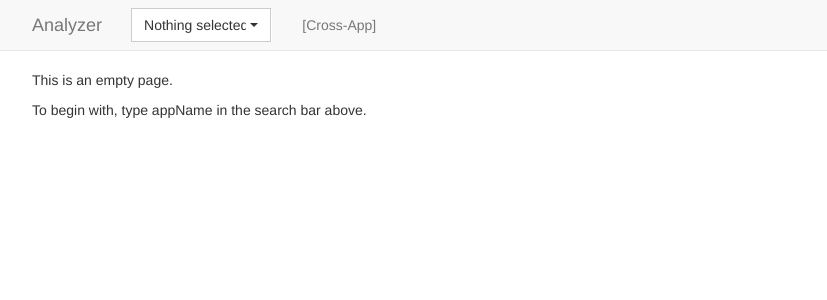
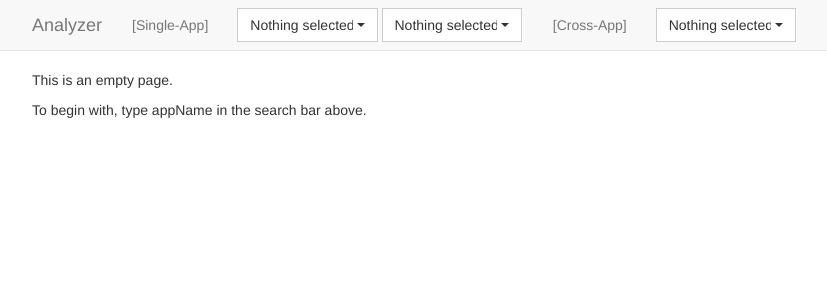
Before and after one commit to Hyperpilotio/analyzer, a Django app: page / in a window 1280 px wide. Shown: the top 300 px of the page, without its empty margins (38-865 px from the left). Run offline with Django 3.2, Linux system fonts and the light colour scheme; data that the repository does not hold is empty; some libraries are stand-ins or nearby versions.

Commit message:
Set layout.

```diff
--- a/web-service/api/urls.py
+++ b/web-service/api/urls.py
@@ -2,5 +2,5 @@ from django.conf.urls import url
 from . import views
 
 urlpatterns = [
-    url(r'^update/$', views.update, name='update'),
+    url(r'^update/$', views.update, name='update')
 ]
--- a/web-service/core/mongo_util.py
+++ b/web-service/core/mongo_util.py
@@ -38,7 +38,11 @@ def get_available_apps(collection):
     try:
         # TODO: inefficient?
         documents = find_all(collection=collection, filt={})
-        apps = [i['appName'] for i in documents] if documents != None else []
+        apps = []
+        if documents:
+            for i in documents:
+                if 'appName' in i.keys():
+                    apps.append({'appName': i['appName'], 'id': i['_id']})
     except Exception as e:
         raise e
     else:
@@ -53,55 +57,50 @@ def create_profiling_dataframe(app_name):
         df(pandas dataframe): Dataframe with rows of features, where each row is a service.
         (i.e. if an app has N services, where each service has K dimensions, the dataframe would be NxK)
     """
-    try:
-        filt = {'appName': app_name}
+    filt = {'appName': app_name}
+    app = find_one(collection='profiling', filt=filt)
+    if app == None:
+        raise KeyError(
+            'Cannot find document: filter={}'.format(filt))
+    service_names = pd.Index(app['services'])
+    benchmark_names = pd.Index(app['benchmarks'])
+
+    # make dataframe
+    ibench_scores = []
+    for service in service_names:
+        {'appName': app_name, 'serviceInTest': service}
         app = find_one(collection='profiling', filt=filt)
         if app == None:
             raise KeyError(
                 'Cannot find document: filter={}'.format(filt))
-        service_names = pd.Index(app['services'])
-        benchmark_names = pd.Index(app['benchmarks'])
-
-        # make dataframe
-        ibench_scores = []
-        for service in service_names:
-            {'appName': app_name, 'serviceInTest': service}
-            app = find_one(collection='profiling', filt=filt)
-            if app == None:
-                raise KeyError(
-                    'Cannot find document: filter={}'.format(filt))
-            ibench_scores.append([i['toleratedInterference']
-                                  for i in app['testResult']])
-        df = pd.DataFrame(data=np.array(ibench_scores),
-                          index=service_names, columns=benchmark_names)
-    except Exception as e:
-        raise e
-    else:
-        return df
+        ibench_scores.append([i['toleratedInterference']
+                              for i in app['testResult']])
+    df = pd.DataFrame(data=np.array(ibench_scores),
+                      index=service_names, columns=benchmark_names)
+    return df
 
 
 def get_services(app_name):
-    try:
-        filt = {'appName': app_name}
-        app = find_one(collection='profiling', filt=filt)
-        if app == None:
-            raise KeyError(
-                'Cannot find document: filter={}'.format(filt))
-        service_names = app['services']
-    except Exception as e:
-        raise e
-    else:
-        return service_names
+    filt = {'name': app_name}
+    database, collection = settings.CONFIG_DB, 'applications'
+
+    # alway search from configdb.application.
+    app = find_one(database=database,
+                   collection=collection, filt=filt)
+    if app == None:
+        raise KeyError(
+            'Cannot find document: filter={}, databse={}, collection={}'.format(filt, database, collection))
+    service_names = app['serviceNames']
+
+    return service_names
 
 
 def get_calibration_document(app_name):
-    try:
-        filt = {'appName': app_name}
-        document = find_one(collection='calibration', filt=filt)
-        if document == None:
-            raise KeyError(
-                'Cannot find document: filter={}'.format(filt))
-    except Exception as e:
-        raise e
-    else:
-        return document
+    filt = {'appName': app_name}
+    collection = 'calibration'
+    document = find_one(collection=collection, filt=filt)
+    if document == None:
+        raise KeyError(
+            'Cannot find document: filter={}, collection={}'.format(filt, collection))
+
+    return document
--- a/web-service/core/static/js/search.js
+++ b/web-service/core/static/js/search.js
@@ -1,6 +1,10 @@
 $(function () {
-    $('.selectpicker').change(function () {
-        var request_data = $('.selectpicker option:selected').text();
-        window.location.href = '/single_app/show/' + request_data;
+    $('.selectpicker-calibration').change(function () {
+        var request_data = $('.selectpicker-calibration option:selected').val();
+        window.location.href = '/single_app/calibration/' + request_data;
+    });
+    $('.selectpicker-profiling').change(function () {
+        var request_data = $('.selectpicker-profiling option:selected').val();
+        window.location.href = '/single_app/profiling/' + request_data;
     });
 });
--- a/web-service/core/templates/core/base.html
+++ b/web-service/core/templates/core/base.html
@@ -5,7 +5,6 @@
     <title>{% block title %}Analyzer{% endblock %}</title>
     <link rel="icon" type="image/png" href="{% static 'img/favicon.png' %}">
     <link href="https://maxcdn.bootstrapcdn.com/bootstrap/3.3.5/css/bootstrap.min.css" rel="stylesheet">
-    <link href="{% static 'css/base.css' %}" rel="stylesheet">
     <link rel="stylesheet" href="https://cdnjs.cloudflare.com/ajax/libs/bootstrap-select/1.12.2/css/bootstrap-select.min.css">
 
     <script src="//ajax.googleapis.com/ajax/libs/jquery/2.0.0/jquery.min.js"></script>
@@ -31,12 +30,23 @@
               <a class="navbar-brand" href="{% url 'empty' %}">Analyzer</a>
             </div>
             <div class="collapse navbar-collapse" id="menu">
+              <ul class="nav navbar-nav">
+                <li><a href="#">[Single-App]</a></li>
+              </ul>
               <form class="navbar-form navbar-nav" role="search">
                 <div class="input-group">
-                  <select class="selectpicker form-control" data-live-search="true">
-                    <option data-hidden="true">Pick One</option>
-                    {% for app in apps %}
-                      <option value=app>{{app}}</option>
+                  <select class="selectpicker form-control selectpicker-calibration" data-live-search="true">
+                    <option data-hidden="true">Calibration</option>
+                    {% for app in calibration_apps %}
+                      <option value={{app.id}}>{{app.appName}}</option>
+                    {% endfor %}
+                  </select>
+                </div>
+                <div class="input-group">
+                  <select class="selectpicker form-control selectpicker-profiling" data-live-search="true">
+                    <option data-hidden="true">Profiling</option>
+                    {% for app in profiling_apps %}
+                      <option value={{app.id}}>{{app.appName}}</option>
                     {% endfor %}
                   </select>
                 </div>
@@ -44,6 +54,16 @@
               <ul class="nav navbar-nav">
                 <li><a href="#">[Cross-App]</a></li>
               </ul>
+              <form class="navbar-form navbar-nav" role="search">
+                <div class="input-group">
+                  <select class="selectpicker form-control selectpicker-validation" data-live-search="true">
+                    <option data-hidden="true">Validation</option>
+                    {% for app in validation_apps %}
+                      <option value={{app.id}}>{{app.appName}}</option>
+                    {% endfor %}
+                  </select>
+                </div>
+              </form>
             </div>
           </div>
         </nav>
--- a/web-service/core/views.py
+++ b/web-service/core/views.py
@@ -39,4 +39,7 @@ def connect_db(request):
 
 
 def empty(request):
-    return render(request, 'core/empty.html', {'apps': set(get_available_apps(collection='profiling'))})
+    return render(request, 'core/empty.html',
+                  {'calibration_apps': get_available_apps(collection='calibration'),
+                   'profiling_apps': get_available_apps(collection='profiling'),
+                   'validation_apps': get_available_apps(collection='validation')})
--- a/web-service/cross_app/models.py
+++ b/web-service/cross_app/models.py
@@ -3,7 +3,7 @@ from __future__ import unicode_literals
 
 import numpy as np
 import pandas as pd
-from mongodb_util import create_profiling_dataframe
+from core.mongo_util import create_profiling_dataframe
 
 class LinearRegression1():
     """ Linear Regression1
--- a/web-service/single_app/templates/single_app/calibration_component.html
+++ b/web-service/single_app/templates/single_app/calibration_component.html
@@ -1,2 +1,2 @@
-<p>Hellow from calibration_component.html</p>
-<p>{{calibration_json}}</p>
+{# get data here /calibration_json/<app_id> #}
+{# i.e. http://bl.ocks.org/crayzeewulf/9719255 #}
--- a/web-service/single_app/templates/single_app/profiling_component.html
+++ b/web-service/single_app/templates/single_app/profiling_component.html
@@ -1,2 +1,2 @@
-<p>Hello from profiling_component.html</p>
-<p><p>{{profiling_json}}</p></p>
+{# get data from /profiling_json/<app_name> #}
+{# i.e. http://bl.ocks.org/tjdecke/5558084 #}
--- a/web-service/single_app/templates/single_app/services_component.html
+++ b/web-service/single_app/templates/single_app/services_component.html
@@ -1,2 +1,2 @@
-<p>Hello from services_component.html</p>
-<p>{{services_json}}</p>
+{# get data from /services_json/<app_name> #}
+{# http://sunsp.net/code/bubbleMenu.html #}
--- a/web-service/single_app/urls.py
+++ b/web-service/single_app/urls.py
@@ -2,5 +2,14 @@ from django.conf.urls import url
 from . import views
 
 urlpatterns = [
-	url(r'^show/(?P<app_name>[-\w]+)/$', views.show, name='show')
+    url(r'^calibration/(?P<app_id>[-\w]+)$',
+        views.calibration, name='calibration'),
+    url(r'^profiling/(?P<app_id>[-\w]+)$',
+        views.profiling, name='profiling'),
+    url(r'^services_json/(?P<app_name>[-\w]+)$',
+        views.services_json, name='services_json'),
+    url(r'^calibration_json/(?P<app_id>[-\w]+)$',
+        views.calibration_json, name='calibration_json'),
+    url(r'^profiling_json/(?P<app_id>[-\w]+)$',
+        views.profiling_json, name='profiling_json')
 ]
```
Also changed, not shown: web-service/single_app/templates/single_app/calibration.html (added, +19 -0 lines), web-service/single_app/templates/single_app/profiling.html (added, +19 -0 lines), web-service/single_app/templates/single_app/single_app.html (deleted, +0 -16 lines), web-service/single_app/views.py (+59 -27 lines).
